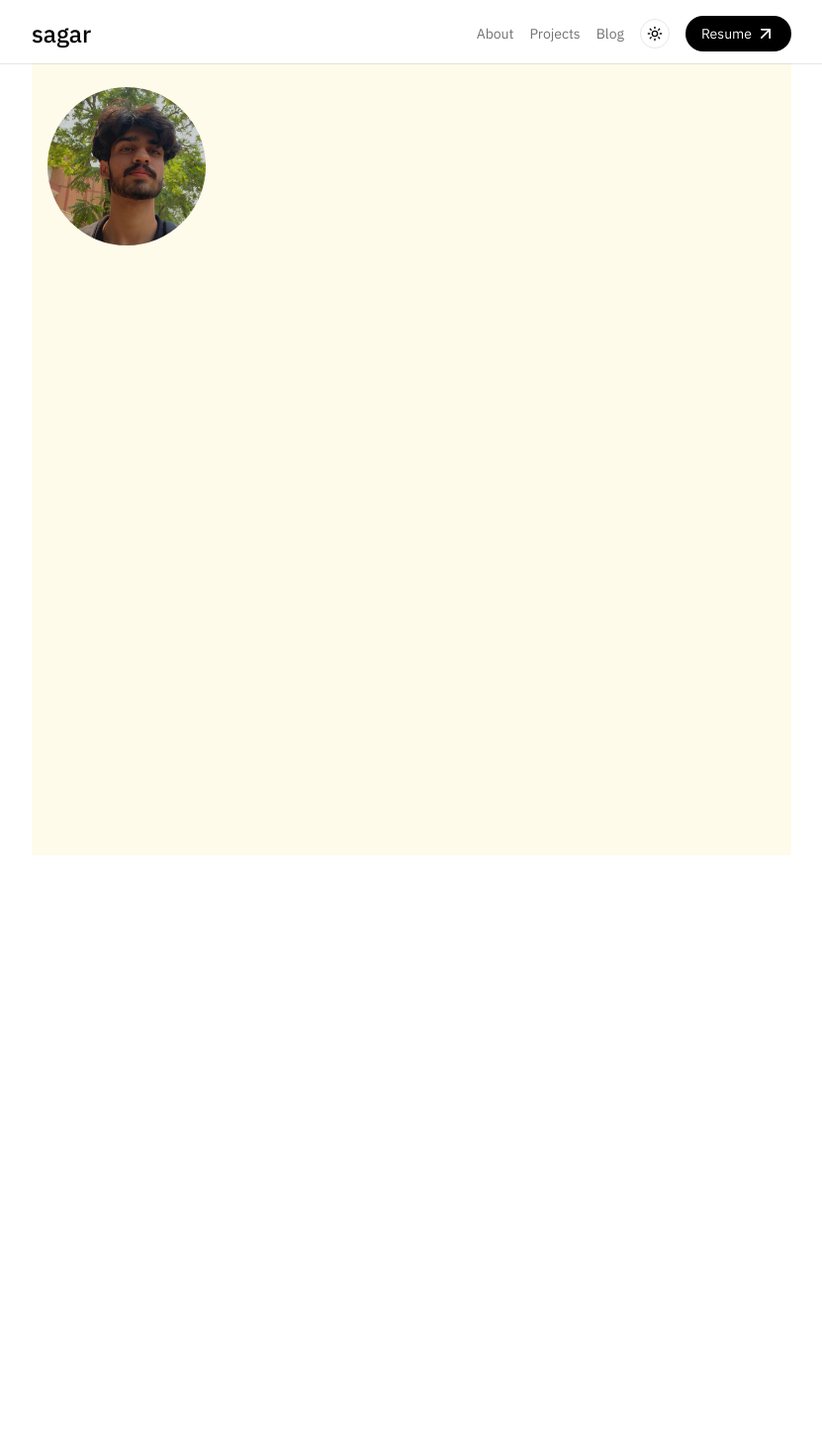
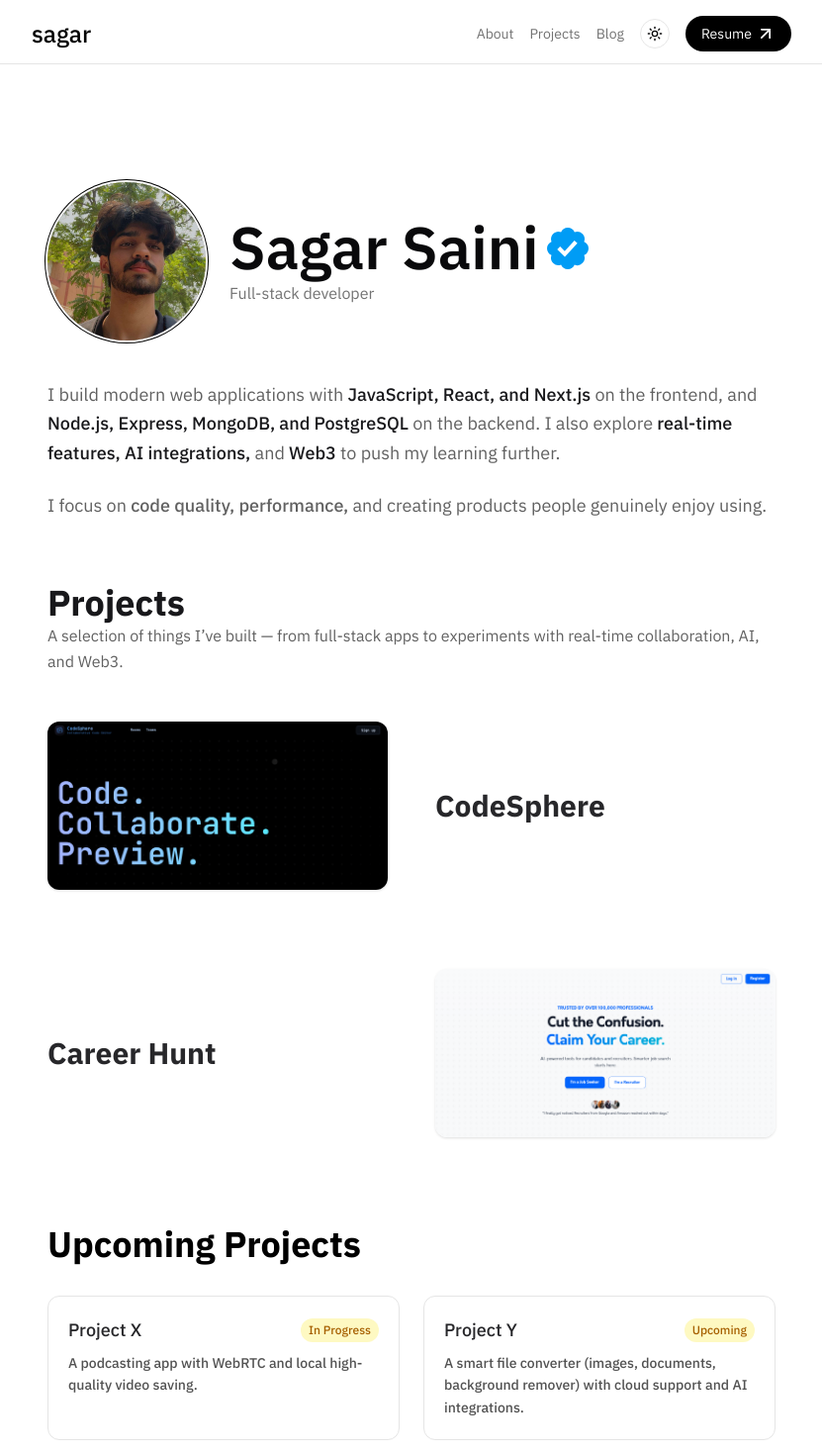
Before and after one commit to Sagar141005/sagarsaini.com, a Next.js app: page / in a window 1280 px wide. Shown: the top 1470 px of the page at 99% size, without its empty margins (224-1055 px from the left). Before the commit the page ends 864 px from the top, so only its background shows below. Built offline with nearby package versions, Linux system fonts and the light colour scheme.

Commit message:
Built profile header and projects section

```diff
--- a/src/app/page.tsx
+++ b/src/app/page.tsx
@@ -1,8 +1,129 @@
+import ProjectCard from "@/components/ProjectCard";
+import { Brain } from "lucide-react";
+
 export default function Home() {
   return (
-    <div className="w-full max-w-3xl h-screen mx-auto px-4 py-6 bg-amber-50 dark:bg-[#09090B]">
-      <div className="h-40 w-40 rounded-full overflow-hidden object-cover">
-        <img className="h-full w-full" src="/profile.jpg" alt="" />
+    <div className="w-full max-w-3xl mx-auto min-h-screen px-4 py-18 bg-white dark:bg-[#09090B]">
+      {/* Profile Header */}
+      <div className="flex items-center gap-6 pt-12">
+        <img
+          src="/profile.jpg"
+          alt="Profile photo"
+          className="size-32 sm:size-40 rounded-full ring-1 ring-border ring-offset-2 ring-offset-background select-none"
+        />
+        <div className="flex flex-col">
+          <h1 className="flex items-center text-6xl font-semibold text-zinc-950 dark:text-zinc-50">
+            Sagar Saini
+            <svg
+              xmlns="http://www.w3.org/2000/svg"
+              viewBox="0 0 24 24"
+              className="ml-2 size-[0.7em] text-info translate-y-px"
+            >
+              <path
+                fill="#009CF5"
+                d="M24 12a4.454 4.454 0 0 0-2.564-3.91 4.437 4.437 0 0 0-.948-4.578 4.436 4.436 0 0 0-4.577-.948A4.44 4.44 0 0 0 12 0a4.423 4.423 0 0 0-3.9 2.564 4.434 4.434 0 0 0-2.43-.178 4.425 4.425 0 0 0-2.158 1.126 4.42 4.42 0 0 0-1.12 2.156 4.42 4.42 0 0 0 .183 2.421A4.456 4.456 0 0 0 0 12a4.465 4.465 0 0 0 2.576 3.91 4.433 4.433 0 0 0 .936 4.577 4.459 4.459 0 0 0 4.577.95A4.454 4.454 0 0 0 12 24a4.439 4.439 0 0 0 3.91-2.563 4.26 4.26 0 0 0 5.526-5.526A4.453 4.453 0 0 0 24 12Zm-13.709 4.917-4.38-4.378 1.652-1.663 2.646 2.646L15.83 7.4l1.72 1.591-7.258 7.926Z"
+              />
+            </svg>
+          </h1>
+          <p className="mt-1 text-base font-light text-neutral-500 dark:text-neutral-400">
+            Full-stack developer
+          </p>
+        </div>
+      </div>
+
+      {/* About Me */}
+      <div className="mt-10 space-y-6">
+        <p className="text-lg font-light leading-relaxed text-[#616161] dark:text-neutral-400">
+          I build modern web applications with{" "}
+          <span className="font-medium text-zinc-900 dark:text-zinc-100">
+            JavaScript, React, and Next.js
+          </span>{" "}
+          on the frontend, and{" "}
+          <span className="font-medium text-zinc-900 dark:text-zinc-100">
+            Node.js, Express, MongoDB, and PostgreSQL
+          </span>{" "}
+          on the backend. I also explore{" "}
+          <span className="font-medium text-zinc-900 dark:text-zinc-100">
+            real-time features, AI integrations,
+          </span>{" "}
+          and{" "}
+          <span className="font-medium text-zinc-900 dark:text-zinc-100">
+            Web3
+          </span>{" "}
+          to push my learning further.
+        </p>
+        <p className="text-lg font-light leading-relaxed text-[#616161] dark:text-neutral-400">
+          I focus on{" "}
+          <span className="font-medium dark:text-neutral-300">
+            code quality, performance,
+          </span>{" "}
+          and creating products people genuinely enjoy using.
+        </p>
+      </div>
+
+      {/* Projects */}
+      <div className="mt-16 space-y-6">
+        <h2 className="text-4xl font-bold text-zinc-900 dark:text-zinc-50">
+          Projects
+        </h2>
+        <p className="text-md font-light leading-relaxed text-[#616161] dark:text-neutral-400 -mt-6">
+          A selection of things I’ve built — from full-stack apps to experiments
+          with real-time collaboration, AI, and Web3.
+        </p>
+
+        {/* Project Card Component */}
+        <div className="flex flex-col gap-8">
+          <ProjectCard
+            title="CodeSphere"
+            image="codeSphere.png"
+            link="/project"
+          />
+
+          <ProjectCard
+            title="Career Hunt"
+            image="careerHunt.png"
+            link="/project"
+            reverse
+          />
+        </div>
+      </div>
+
+      {/* Upcoming Projects */}
+      <div className="mt-16 space-y-8">
+        <h2 className="text-4xl font-bold">Upcoming Projects</h2>
+
+        <div className="grid grid-cols-1 sm:grid-cols-2 gap-6">
+          {/* Project X */}
+          <div className="rounded-xl border border-neutral-200 dark:border-neutral-800 bg-white dark:bg-zinc-900 p-5 hover:shadow-sm transition duration-300">
+            <div className="flex items-center justify-between">
+              <h3 className="text-lg font-medium text-zinc-800 dark:text-zinc-100">
+                Project X
+              </h3>
+              <span className="text-xs px-2 py-1 rounded-full bg-yellow-100 text-yellow-700 dark:bg-yellow-800 dark:text-yellow-300">
+                In Progress
+              </span>
+            </div>
+            <p className="mt-2 text-sm text-neutral-600 dark:text-neutral-400 leading-relaxed">
+              A podcasting app with WebRTC and local high-quality video saving.
+            </p>
+          </div>
+
+          {/* Project Y */}
+          <div className="rounded-xl border border-neutral-200 dark:border-neutral-800 bg-white dark:bg-zinc-900 p-5 hover:shadow-sm transition duration-300">
+            <div className="flex items-center justify-between">
+              <h3 className="text-lg font-medium text-zinc-800 dark:text-zinc-100">
+                Project Y
+              </h3>
+              <span className="text-xs px-2 py-1 rounded-full bg-yellow-100 text-yellow-700 dark:bg-yellow-800 dark:text-yellow-300">
+                Upcoming
+              </span>
+            </div>
+            <p className="mt-2 text-sm text-neutral-600 dark:text-neutral-400 leading-relaxed">
+              A smart file converter (images, documents, background remover)
+              with cloud support and AI integrations.
+            </p>
+          </div>
+        </div>
       </div>
     </div>
   );
--- /dev/null
+++ b/src/components/ProjectCard.tsx
@@ -0,0 +1,44 @@
+import React from "react";
+import Link from "next/link";
+
+type ProjectCardProps = {
+  title: string;
+  image: string;
+  link: string;
+  reverse?: boolean;
+};
+
+const ProjectCard: React.FC<ProjectCardProps> = ({
+  title,
+  image,
+  link,
+  reverse = false,
+}) => {
+  return (
+    <Link href={link}>
+      <div className="block">
+        <div
+          className={`flex flex-col md:flex-row ${
+            reverse ? "md:flex-row-reverse" : ""
+          } items-center gap-6 md:gap-12 py-6 px-4 md:px-0 rounded-xl transition hover:bg-neutral-100/30 dark:hover:bg-neutral-900/30`}
+        >
+          <div className="w-full md:w-1/2 overflow-hidden rounded-xl shadow-sm group">
+            <img
+              src={image}
+              alt={title}
+              className="w-full max-h-48 object-contain transform transition-transform duration-500 group-hover:scale-105"
+            />
+          </div>
+
+          <div className="w-full md:w-1/2 text-center md:text-left">
+            <h2 className="text-2xl md:text-3xl font-bold text-zinc-800 dark:text-zinc-100">
+              {title}
+            </h2>
+          </div>
+        </div>
+      </div>
+    </Link>
+  );
+};
+
+export default ProjectCard;
```
Also changed, not shown: public/careerHunt.png (added), public/codeSphere.png (added).
